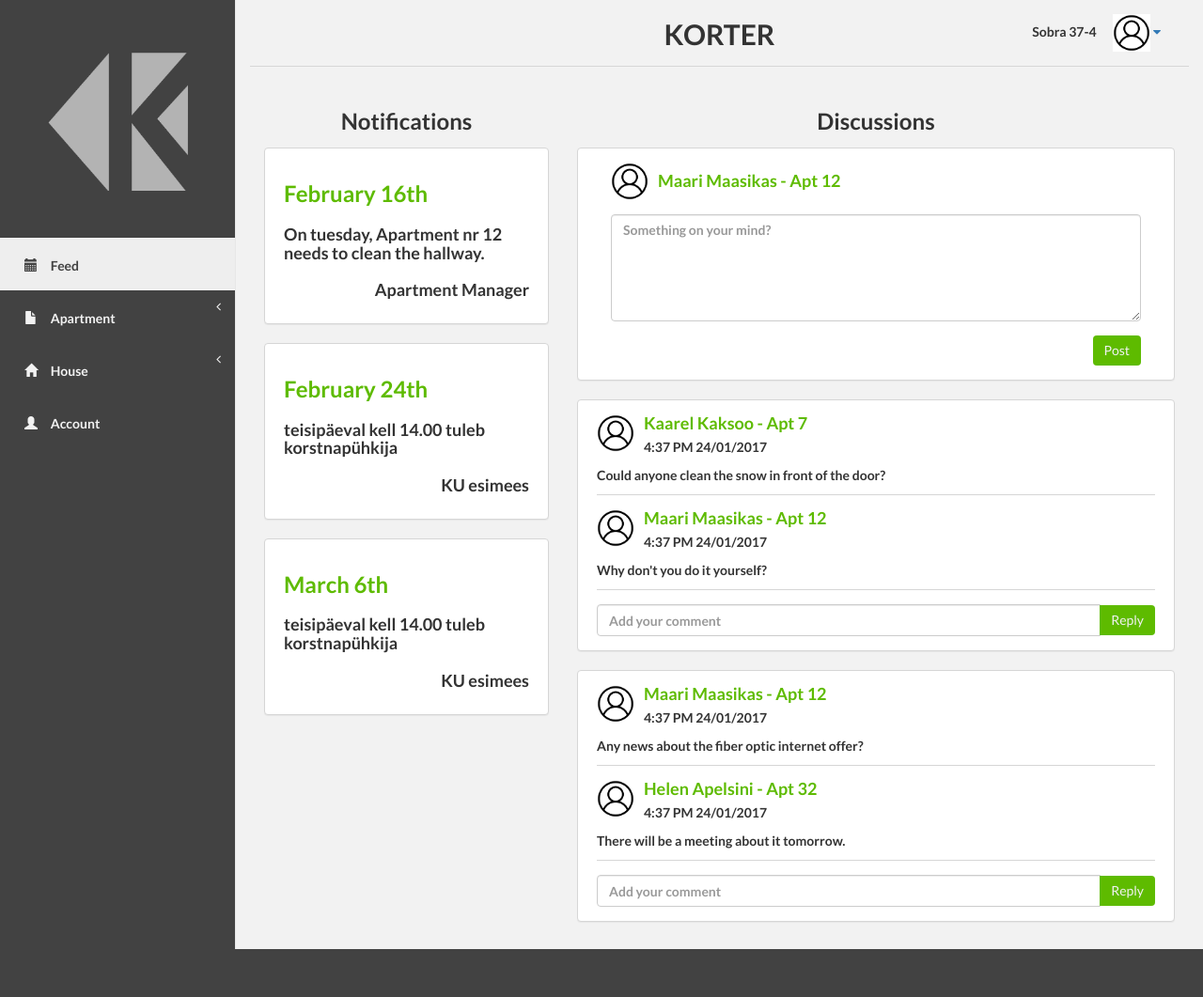
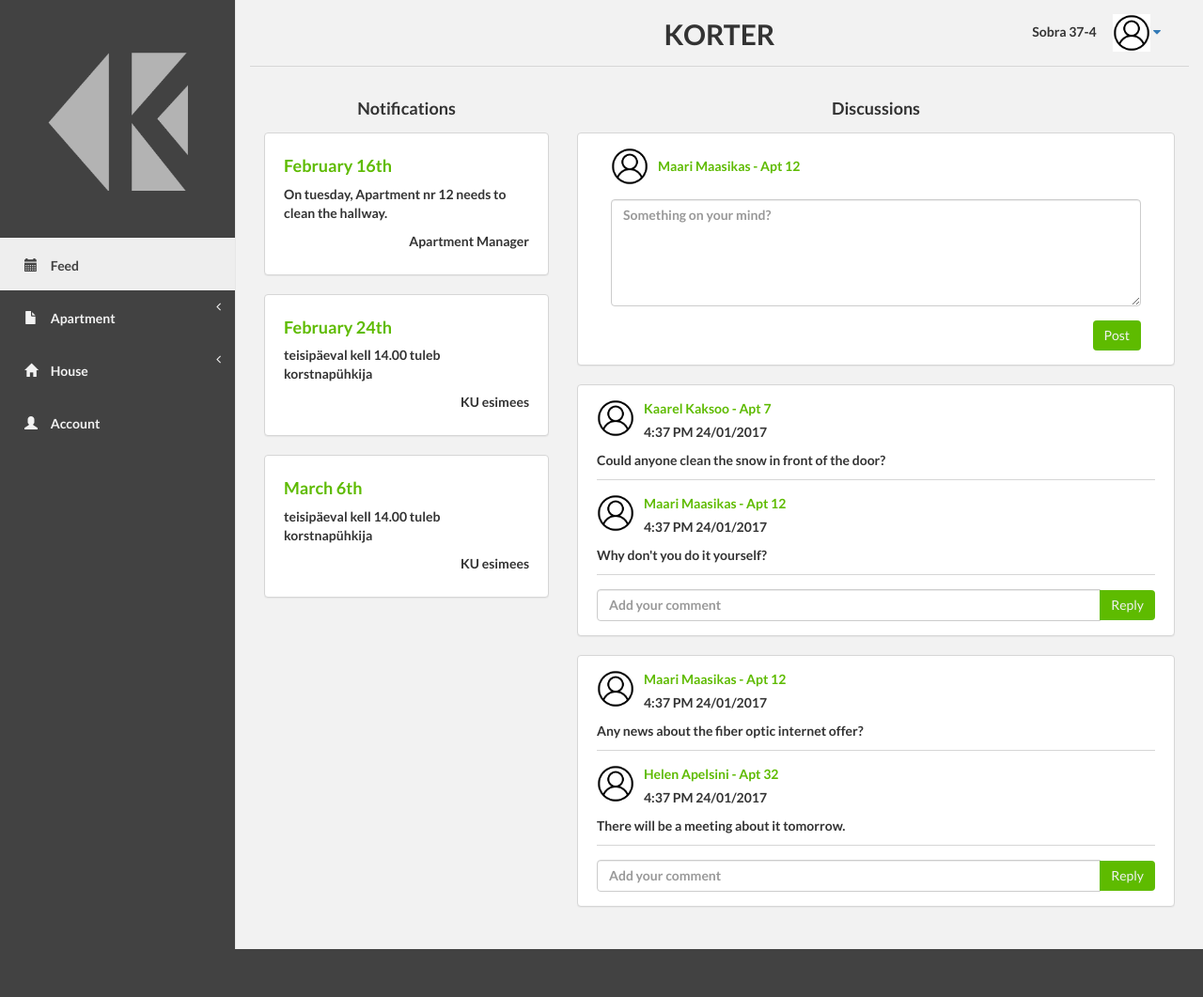
Before and after one commit to gkgranada/korter-bootcamp, a Django app: page /app/feed/ in a window 1280 px wide. Shown: the whole page at 94% size. Run offline with Django 3.2, Linux system fonts and the light colour scheme; some libraries are stand-ins or nearby versions.

Commit message:
Decrease font size by 1

```diff
--- a/apps/korter/templates/korter/event.html
+++ b/apps/korter/templates/korter/event.html
@@ -2,17 +2,17 @@
   <div class="panel-body">
     <div class="row">
       <div class-"col-md-12">
-        <h3>February 16th</h3>
+        <h4>February 16th</h4>
       </div>
     </div>
     <div class="row">
       <div class-"col-md-12">
-        <h4>On tuesday, Apartment nr 12 needs to clean the hallway.</h4>
+        <p>On tuesday, Apartment nr 12 needs to clean the hallway.</p>
       </div>
     </div>
     <div class="row feed-signature">
       <div class-"col-md-12">
-        <h4>Apartment Manager</h4>
+        <p>Apartment Manager</p>
       </div>
     </div>
   </div>
@@ -22,17 +22,17 @@
   <div class="panel-body">
     <div class="row">
       <div class-"col-md-12">
-        <h3>February 24th</h3>
+        <h4>February 24th</h4>
       </div>
     </div>
     <div class="row">
       <div class-"col-md-12">
-        <h4>teisipäeval kell 14.00 tuleb korstnapühkija</h4>
+        <p>teisipäeval kell 14.00 tuleb korstnapühkija</p>
       </div>
     </div>
     <div class="row feed-signature">
       <div class-"col-md-12">
-        <h4>KU esimees</h4>
+        <p>KU esimees</p>
       </div>
     </div>
   </div>
@@ -42,17 +42,17 @@
   <div class="panel-body">
     <div class="row">
       <div class-"col-md-12">
-        <h3>March 6th</h3>
+        <h4>March 6th</h4>
       </div>
     </div>
     <div class="row">
       <div class-"col-md-12">
-        <h4>teisipäeval kell 14.00 tuleb korstnapühkija</h4>
+        <p>teisipäeval kell 14.00 tuleb korstnapühkija</p>
       </div>
     </div>
     <div class="row feed-signature">
       <div class-"col-md-12">
-        <h4>KU esimees</h4>
+        <p>KU esimees</p>
       </div>
     </div>
   </div>
--- a/apps/korter/templates/korter/feed.html
+++ b/apps/korter/templates/korter/feed.html
@@ -5,7 +5,7 @@
 {% block content %}
 <div class="row">
   <div class="col-xs-6 col-md-4" id="notificationsColumn">
-    <div class="row korter-feed"><h3>Notifications</h3></div>
+    <div class="row korter-feed"><h4>Notifications</h4></div>
     <div class="row">
       <div class="col-md-12">
         {% include "korter/event.html" %}
@@ -13,7 +13,7 @@
     </div>
   </div>
   <div class="col-xs-12 col-sm-6 col-md-8" id="discussionsColumn">
-    <div class="row korter-feed"><h3>Discussions</h3></div>
+    <div class="row korter-feed"><h4>Discussions</h4></div>
       <div class="row">
         <div class="col-md-12">
           {% include "korter/feedEntry.html" %}
--- a/apps/korter/templates/korter/feedDiscussion.html
+++ b/apps/korter/templates/korter/feedDiscussion.html
@@ -8,7 +8,7 @@
         </a>
       </div>
       <div class="media-body">
-        <h4 class="media-heading feedDiscussion-heading">Kaarel Kaksoo - Apt 7</h4>
+        <p class="media-heading feedDiscussion-heading">Kaarel Kaksoo - Apt 7</p>
         <p>4:37 PM 24/01/2017</p>
       </div>
       <p>Could anyone clean the snow in front of the door?</p>
@@ -20,7 +20,7 @@
         </a>
       </div>
       <div class="media-body">
-        <h4 class="media-heading feedDiscussion-heading">Maari Maasikas - Apt 12</h4>
+        <p class="media-heading feedDiscussion-heading">Maari Maasikas - Apt 12</p>
         <p>4:37 PM 24/01/2017</p>
       </div>
       <p>Why don't you do it yourself?</p>
@@ -44,7 +44,7 @@
         </a>
       </div>
       <div class="media-body">
-        <h4 class="media-heading feedDiscussion-heading">Maari Maasikas - Apt 12</h4>
+        <p class="media-heading feedDiscussion-heading">Maari Maasikas - Apt 12</p>
         <p>4:37 PM 24/01/2017</p>
       </div>
       <p>Any news about the fiber optic internet offer?</p>
@@ -56,7 +56,7 @@
         </a>
       </div>
       <div class="media-body">
-        <h4 class="media-heading feedDiscussion-heading">Helen Apelsini - Apt 32</h4>
+        <p class="media-heading feedDiscussion-heading">Helen Apelsini - Apt 32</p>
         <p>4:37 PM 24/01/2017</p>
       </div>
       <p>There will be a meeting about it tomorrow.</p>
--- a/apps/korter/templates/korter/feedEntry.html
+++ b/apps/korter/templates/korter/feedEntry.html
@@ -8,7 +8,7 @@
         </a>
       </div>
       <div class="media-body">
-        <h4 class="media-heading feedEntry-heading">Maari Maasikas - Apt 12</h4>
+        <p class="media-heading feedEntry-heading">Maari Maasikas - Apt 12</p>
       </div>
     </div>
     <div class="row">
--- a/assets/css/korter/base.css
+++ b/assets/css/korter/base.css
@@ -18,7 +18,7 @@ body {
   border-bottom: solid 1px #d6d6d6;
   padding:0;
 }
-.korter-feed h3 {
+.korter-feed h4 {
   text-align: center;
   vertical-align: center;
   padding: 5;
@@ -85,7 +85,7 @@ body {
   padding-left: 20;
   padding-right: 20;
 }
-.feed-panel h3 {
+.feed-panel h4 {
   color: #5ebb00;
 }
 .feed-signature {
```
